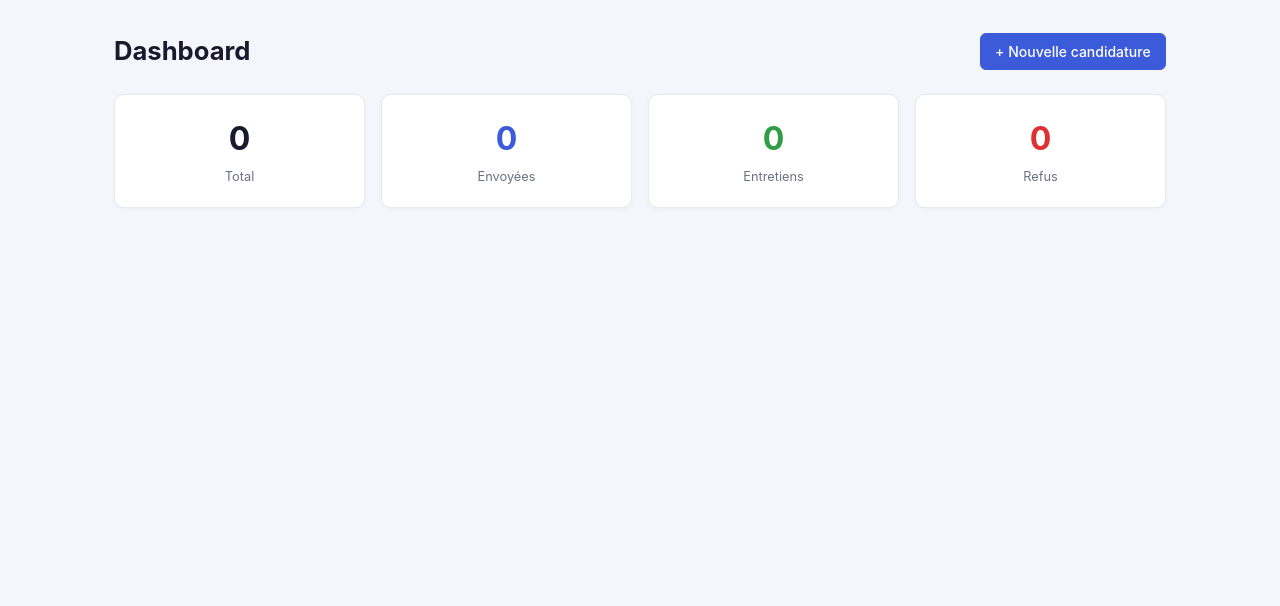
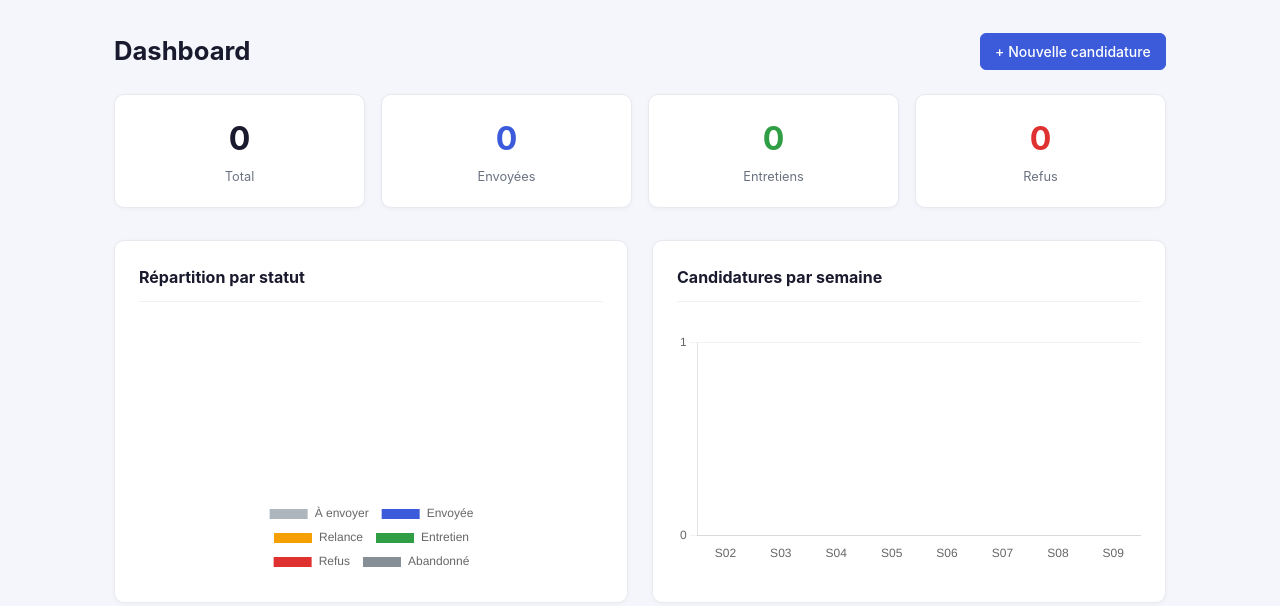
Before and after one commit to adoudi-mondher/job-tracker, a Flask app: page / in a window 1280 px wide. Shown: the part 56-662 px from the top of the page. Run offline with Flask 3, Linux system fonts and the light colour scheme; the visitor is signed in with stand-in values (Sample User, id 1); some libraries are stand-ins or nearby versions.

Commit message:
feat(dashboard): add doughnut and bar charts with Chart.js

```diff
--- a/app/routes/main.py
+++ b/app/routes/main.py
@@ -1,11 +1,12 @@
 from flask import Blueprint, render_template, session, redirect, url_for, request, current_app
 from app.models import Candidature, Entreprise, Interaction
+from collections import Counter
+from datetime import datetime, timedelta
 
 main_bp = Blueprint('main', __name__)
 
 
 def login_required(f):
-    """Décorateur simple — vérifie le mot de passe en session"""
     from functools import wraps
     @wraps(f)
     def decorated(*args, **kwargs):
@@ -36,20 +37,42 @@ def logout():
 @main_bp.route('/')
 @login_required
 def dashboard():
+    toutes = Candidature.query.all()
+
     # Stats globales
-    total         = Candidature.query.count()
-    envoyees      = Candidature.query.filter_by(statut='Envoyée').count()
-    entretiens    = Candidature.query.filter_by(statut='Entretien').count()
-    refus         = Candidature.query.filter_by(statut='Refus').count()
+    total      = len(toutes)
+    envoyees   = sum(1 for c in toutes if c.statut == 'Envoyée')
+    entretiens = sum(1 for c in toutes if c.statut == 'Entretien')
+    refus      = sum(1 for c in toutes if c.statut == 'Refus')
 
-    # Candidatures avec relance due
-    toutes = Candidature.query.all()
+    # Relances dues
     relances_dues = [c for c in toutes if c.relance_due]
 
     # 5 dernières interactions
     interactions_recentes = Interaction.query.order_by(
         Interaction.date.desc()
     ).limit(5).all()
+
+    # --- Données graphiques ---
+
+    # Donut : répartition par statut
+    statuts_ordre = ['À envoyer', 'Envoyée', 'Relance', 'Entretien', 'Refus', 'Abandonné']
+    statuts_count = Counter(c.statut for c in toutes)
+    donut_labels  = statuts_ordre
+    donut_data    = [statuts_count.get(s, 0) for s in statuts_ordre]
+    donut_colors  = ['#adb5bd', '#3b5bdb', '#f59f00', '#2f9e44', '#e03131', '#868e96']
+
+    # Bar : candidatures par semaine (8 dernières semaines)
+    aujourd_hui = datetime.utcnow().date()
+    semaines_labels = []
+    semaines_data   = []
+    for i in range(7, -1, -1):
+        debut = aujourd_hui - timedelta(weeks=i+1)
+        fin   = aujourd_hui - timedelta(weeks=i)
+        label = debut.strftime('S%W')
+        count = sum(1 for c in toutes if c.date_envoi and debut <= c.date_envoi < fin)
+        semaines_labels.append(label)
+        semaines_data.append(count)
 
     return render_template('base/dashboard.html',
         total=total,
@@ -58,4 +81,9 @@ def dashboard():
         refus=refus,
         relances_dues=relances_dues,
         interactions_recentes=interactions_recentes,
+        donut_labels=donut_labels,
+        donut_data=donut_data,
+        donut_colors=donut_colors,
+        semaines_labels=semaines_labels,
+        semaines_data=semaines_data,
     )
--- a/app/static/css/style.css
+++ b/app/static/css/style.css
@@ -241,3 +241,28 @@ dd { font-size: .9rem; }
 .login-box p  { color: #6b7280; margin-bottom: 1.5rem; }
 .login-box input { margin-bottom: 1rem; }
 .login-box button { width: 100%; padding: .65rem; font-size: 1rem; }
+
+/* ===== CHARTS ===== */
+.charts-grid {
+    display: grid;
+    grid-template-columns: 1fr 1fr;
+    gap: 1.5rem;
+    margin-bottom: 2rem;
+}
+.chart-card h2 {
+    font-size: 1rem;
+    font-weight: 700;
+    margin-bottom: 1rem;
+    padding-bottom: .75rem;
+    border-bottom: 1px solid #f0f2f5;
+}
+.chart-wrapper {
+    position: relative;
+    height: 260px;
+    display: flex;
+    align-items: center;
+    justify-content: center;
+}
+@media (max-width: 640px) {
+    .charts-grid { grid-template-columns: 1fr; }
+}
--- a/app/templates/base/dashboard.html
+++ b/app/templates/base/dashboard.html
@@ -27,6 +27,22 @@
     </div>
 </div>
 
+<!-- Graphiques -->
+<div class="charts-grid">
+    <div class="card chart-card">
+        <h2>Répartition par statut</h2>
+        <div class="chart-wrapper">
+            <canvas id="donutChart"></canvas>
+        </div>
+    </div>
+    <div class="card chart-card">
+        <h2>Candidatures par semaine</h2>
+        <div class="chart-wrapper">
+            <canvas id="barChart"></canvas>
+        </div>
+    </div>
+</div>
+
 <!-- Relances dues -->
 {% if relances_dues %}
 <section class="section">
@@ -48,9 +64,7 @@
                 <td>{{ c.poste }}</td>
                 <td>{{ c.date_envoi.strftime('%d/%m/%Y') }}</td>
                 <td><span class="badge badge-warning">J+{{ c.jours_depuis_envoi }}</span></td>
-                <td>
-                    <a href="{{ url_for('candidatures.detail', id=c.id) }}" class="btn btn-sm">Voir</a>
-                </td>
+                <td><a href="{{ url_for('candidatures.detail', id=c.id) }}" class="btn btn-sm">Voir</a></td>
             </tr>
             {% endfor %}
         </tbody>
@@ -86,3 +100,59 @@
 {% endif %}
 
 {% endblock %}
+
+{% block scripts %}
+<script src="https://cdn.jsdelivr.net/npm/chart.js@4.4.0/dist/chart.umd.min.js"></script>
+<script>
+const donutCtx = document.getElementById('donutChart').getContext('2d');
+new Chart(donutCtx, {
+    type: 'doughnut',
+    data: {
+        labels: {{ donut_labels | tojson }},
+        datasets: [{
+            data: {{ donut_data | tojson }},
+            backgroundColor: {{ donut_colors | tojson }},
+            borderWidth: 2,
+            borderColor: '#fff',
+        }]
+    },
+    options: {
+        responsive: true,
+        maintainAspectRatio: true,
+        plugins: {
+            legend: {
+                position: 'bottom',
+                labels: { font: { size: 12 }, padding: 12 }
+            }
+        }
+    }
+});
+
+const barCtx = document.getElementById('barChart').getContext('2d');
+new Chart(barCtx, {
+    type: 'bar',
+    data: {
+        labels: {{ semaines_labels | tojson }},
+        datasets: [{
+            label: 'Candidatures',
+            data: {{ semaines_data | tojson }},
+            backgroundColor: '#3b5bdb',
+            borderRadius: 6,
+        }]
+    },
+    options: {
+        responsive: true,
+        maintainAspectRatio: true,
+        plugins: { legend: { display: false } },
+        scales: {
+            y: {
+                beginAtZero: true,
+                ticks: { stepSize: 1 },
+                grid: { color: '#f0f2f5' }
+            },
+            x: { grid: { display: false } }
+        }
+    }
+});
+</script>
+{% endblock %}
--- a/app/templates/base/layout.html
+++ b/app/templates/base/layout.html
@@ -31,5 +31,6 @@
     {% block content %}{% endblock %}
 </main>
 
+{% block scripts %}{% endblock %}
 </body>
 </html>
```
